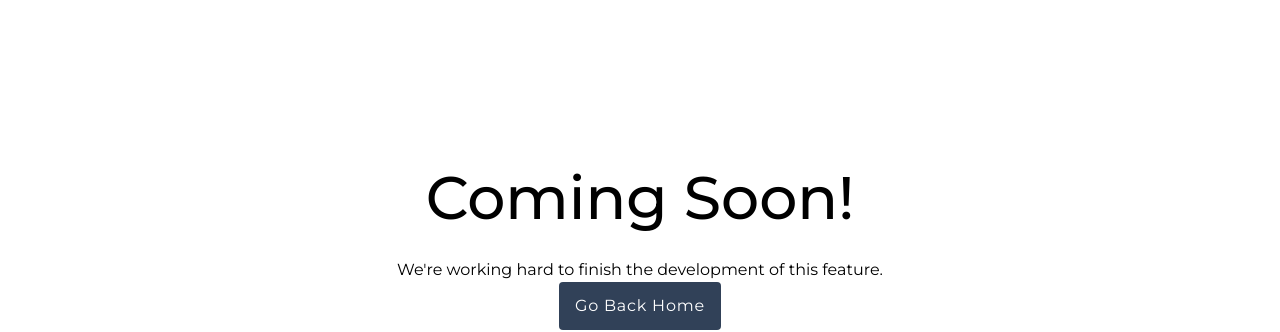
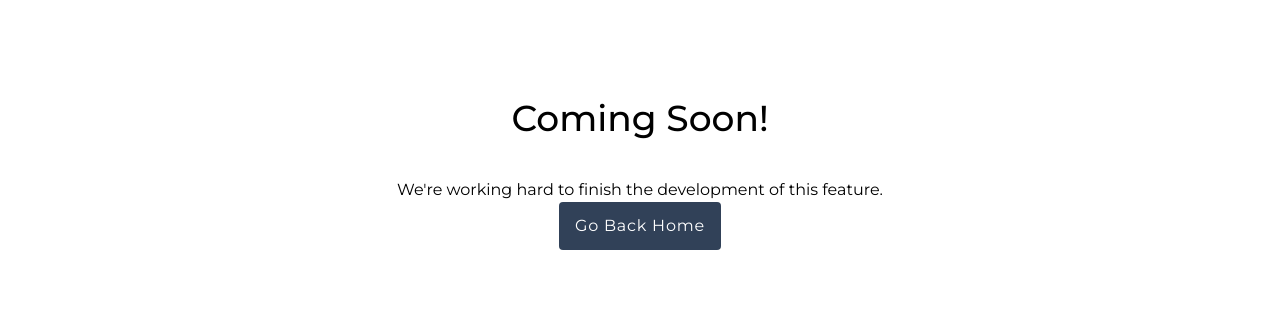
Before and after one commit to Udeme01/AMH, a React (Vite) app: page /blog in a window 1280 px wide. Shown: the part 274-606 px from the top of the page. Built offline with nearby package versions, Linux system fonts and the light colour scheme.

Commit message:
fix: made changes to the font size of texts in components

```diff
--- a/src/pages/Blog.jsx
+++ b/src/pages/Blog.jsx
@@ -2,8 +2,8 @@ import { Link } from "react-router";
 
 const Blog = () => {
   return (
-    <section className="h-[90vh] mt-40 flex flex-col items-center justify-center font-montserrat text-justify mx-6">
-      <h1 className="text-6xl leading-24 font-medium animate-bounce">
+    <section className="h-[90vh] pt-40 flex flex-col items-center justify-center font-montserrat text-justify mx-6">
+      <h1 className="text-4xl leading-24 font-medium animate-bounce">
         Coming Soon!
       </h1>
       <p>We're working hard to finish the development of this feature.</p>
--- a/src/pages/Programs.jsx
+++ b/src/pages/Programs.jsx
@@ -2,8 +2,8 @@ import { Link } from "react-router";
 
 const Programs = () => {
   return (
-    <section className="h-[90vh] mt-40 flex flex-col items-center justify-center font-montserrat text-justify mx-6">
-      <h1 className="text-6xl leading-24 font-medium animate-bounce">
+    <section className="h-[90vh] pt-40 flex flex-col items-center justify-center font-montserrat text-justify mx-6">
+      <h1 className="text-4xl leading-24 font-medium animate-bounce">
         Coming Soon!
       </h1>
       <p>We're working hard to finish the development of this feature.</p>
--- a/src/pages/Speaking.jsx
+++ b/src/pages/Speaking.jsx
@@ -2,8 +2,8 @@ import { Link } from "react-router";
 
 const Speaking = () => {
   return (
-    <section className="h-[90vh] mt-40 flex flex-col items-center justify-center font-montserrat text-justify mx-6">
-      <h1 className="text-6xl leading-24 font-medium  animate-bounce">
+    <section className="h-[90vh] pt-40 flex flex-col items-center justify-center font-montserrat text-justify mx-6">
+      <h1 className="text-4xl leading-24 font-medium  animate-bounce">
         Coming Soon!
       </h1>
       <p>We're working hard to finish the development of this feature.</p>
```
